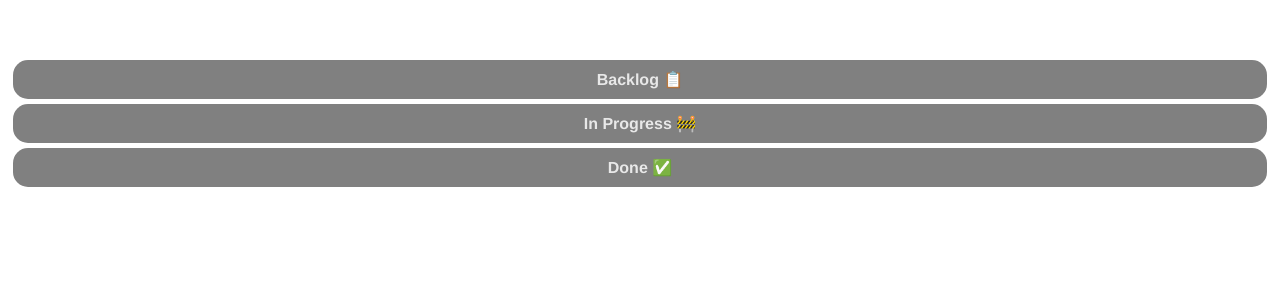
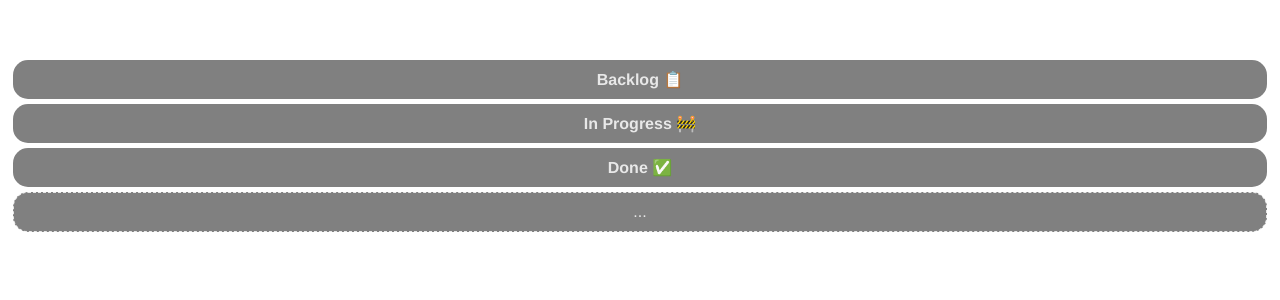
Before and after one commit to marinacompsci/vuescrum, a Vue app: page / in a window 1280 px wide. Shown: the top 300 px of the page. Built offline with nearby package versions, Linux system fonts and the light colour scheme.

Commit message:
Added SectionBody component

```diff
--- a/src/App.vue
+++ b/src/App.vue
@@ -3,16 +3,19 @@
     <SectionHeader title="Backlog" icon="📋"></SectionHeader>
     <SectionHeader title="In Progress" icon="🚧"></SectionHeader>
     <SectionHeader title="Done" icon="✅"></SectionHeader>
+    <SectionBody></SectionBody>
   </div>
 </template>
 
 <script>
 import SectionHeader from "./components/SectionHeader";
+import SectionBody from "./components/SectionBody";
 
 export default {
   name: 'App',
   components: {
-    SectionHeader
+    SectionHeader,
+    SectionBody
   }
 }
 </script>
--- a/src/components/SectionBody.vue
+++ b/src/components/SectionBody.vue
@@ -1,13 +1,29 @@
 <template>
-$END$
+  <div class="sectionBody_container">
+    <div class="sectionBody_content">
+      ...
+    </div>
+  </div>
 </template>
 
 <script>
 export default {
-name: "SectionBody"
+  name: "SectionBody"
 }
 </script>
 
 <style scoped>
+.sectionBody_container {
+  background-color: rgb(128, 128, 128);
+  border-radius: 15px;
+  color: rgb(232, 232, 232);
+  padding: 10px;
+  margin: 5px;
+  border-style: dashed;
+  border-width: thin;
+}
 
+.sectionBody_content {
+
+}
 </style>
```
Also changed, not shown: src/components/ItemMinimal.vue (added, +13 -0 lines).
